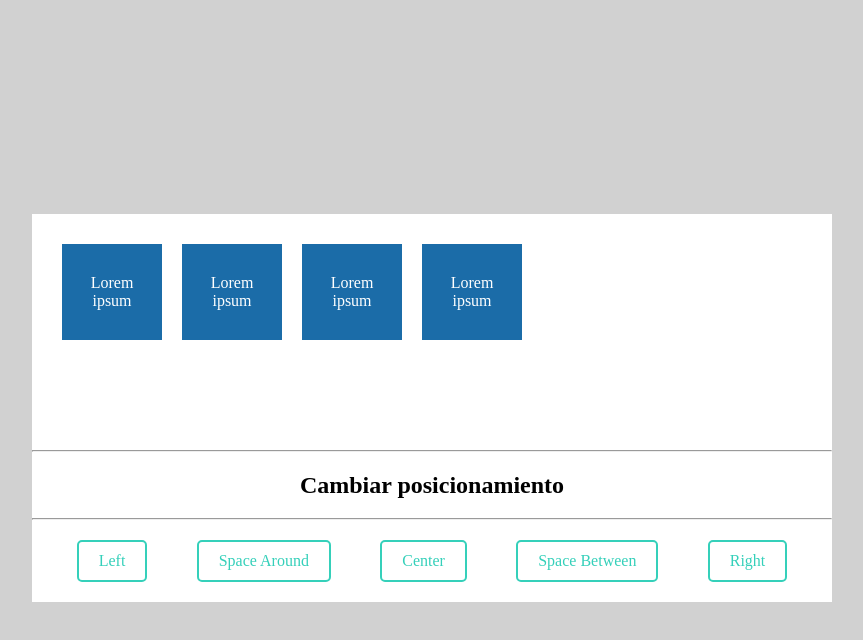
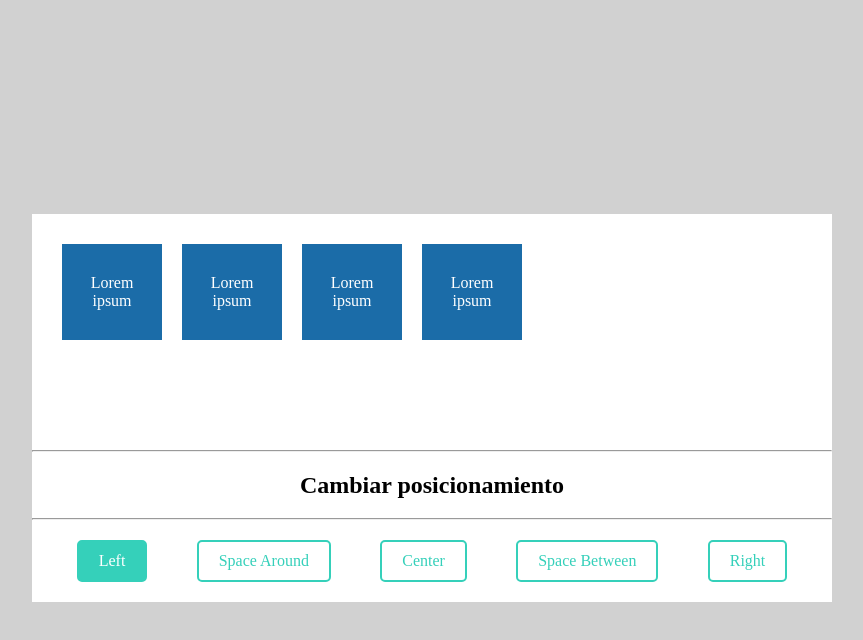
Before and after one commit to javierbull/cursoJsJqCrehana, a plain HTML site: page modificandoEstilos.html in a window 1280 px wide. Both pictures are taken after a click on the link "Left". Shown: the whole page, without its empty margins (208-1071 px from the left). Drawn offline with Linux system fonts and the light colour scheme.

Commit message:
btn class toggle active

```diff
--- a/css/modificandoEstilos.css
+++ b/css/modificandoEstilos.css
@@ -88,3 +88,8 @@ hr {
   background-color: var(--green);
   color: white;
 }
+
+.btn-active {
+  background-color: var(--green);
+  color: white;
+}
--- a/js/posicionamiento.js
+++ b/js/posicionamiento.js
@@ -26,3 +26,13 @@ spaceAround.addEventListener('click', function(){
 spaceBetween.addEventListener('click', function(){
   cajas.style.justifyContent = 'space-between';
 });
+
+var content = document.getElementById("contentButtons");
+var btns = content.getElementsByClassName("boton");
+for (var i = 0; i < btns.length; i++) {
+  btns[i].addEventListener("click", function() {
+  var current = document.getElementsByClassName("btn-active");
+  current[0].className = current[0].className.replace("btn-active", "");
+  this.className += " btn-active ";
+  });
+}
--- a/modificandoEstilos.html
+++ b/modificandoEstilos.html
@@ -22,8 +22,8 @@
       <hr>
       <h2>Cambiar posicionamiento</h2>
       <hr>
-      <div class="content-btn">
-        <a href="#" class="boton" id="left">Left</a>
+      <div class="content-btn" id="contentButtons">
+        <a href="#" class="boton btn-active" id="left">Left</a>
         <a href="#" class="boton" id="spaceAround">Space Around</a>
         <a href="#" class="boton" id="center">Center</a>
         <a href="#" class="boton" id="spaceBetween">Space Between</a>
```
